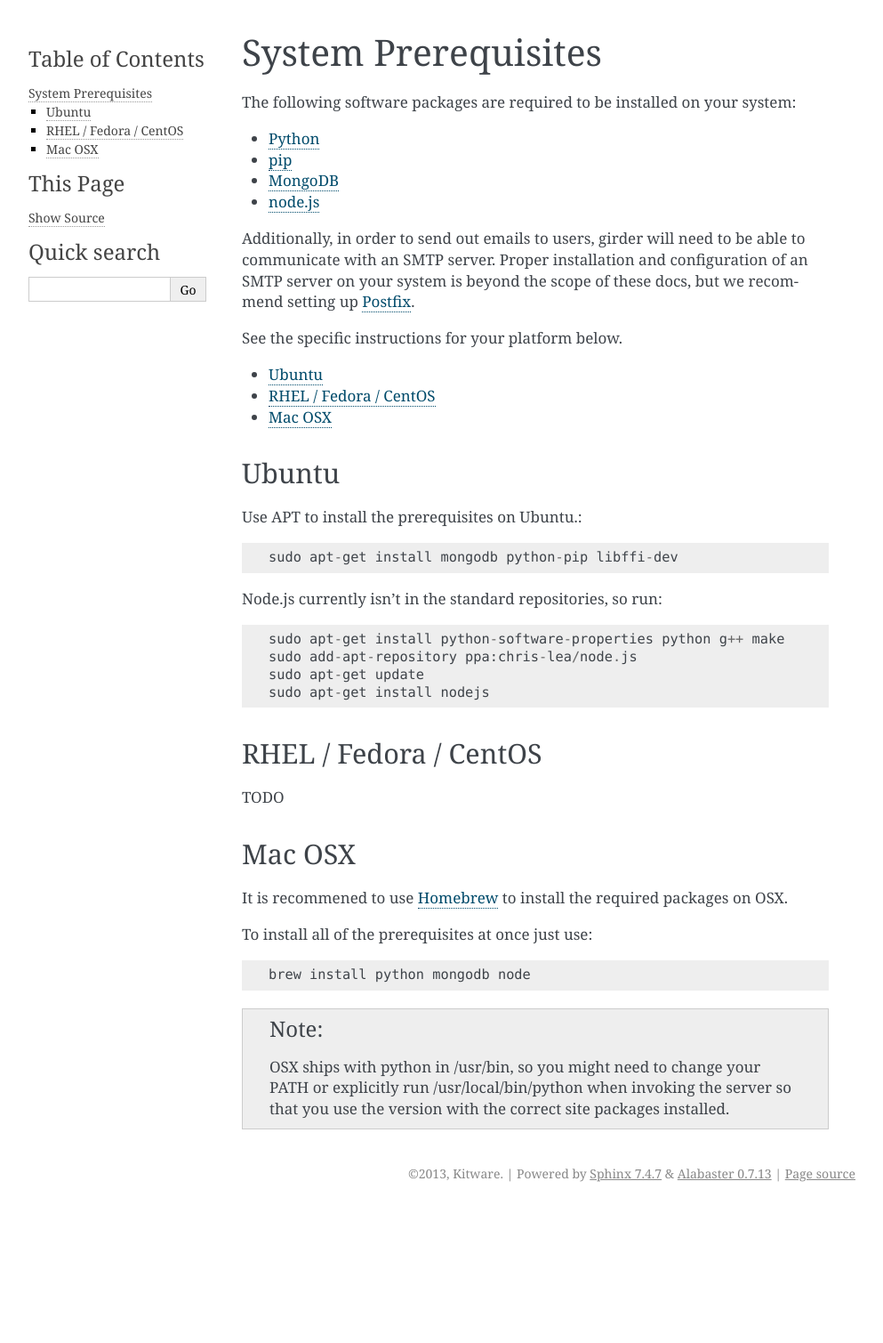
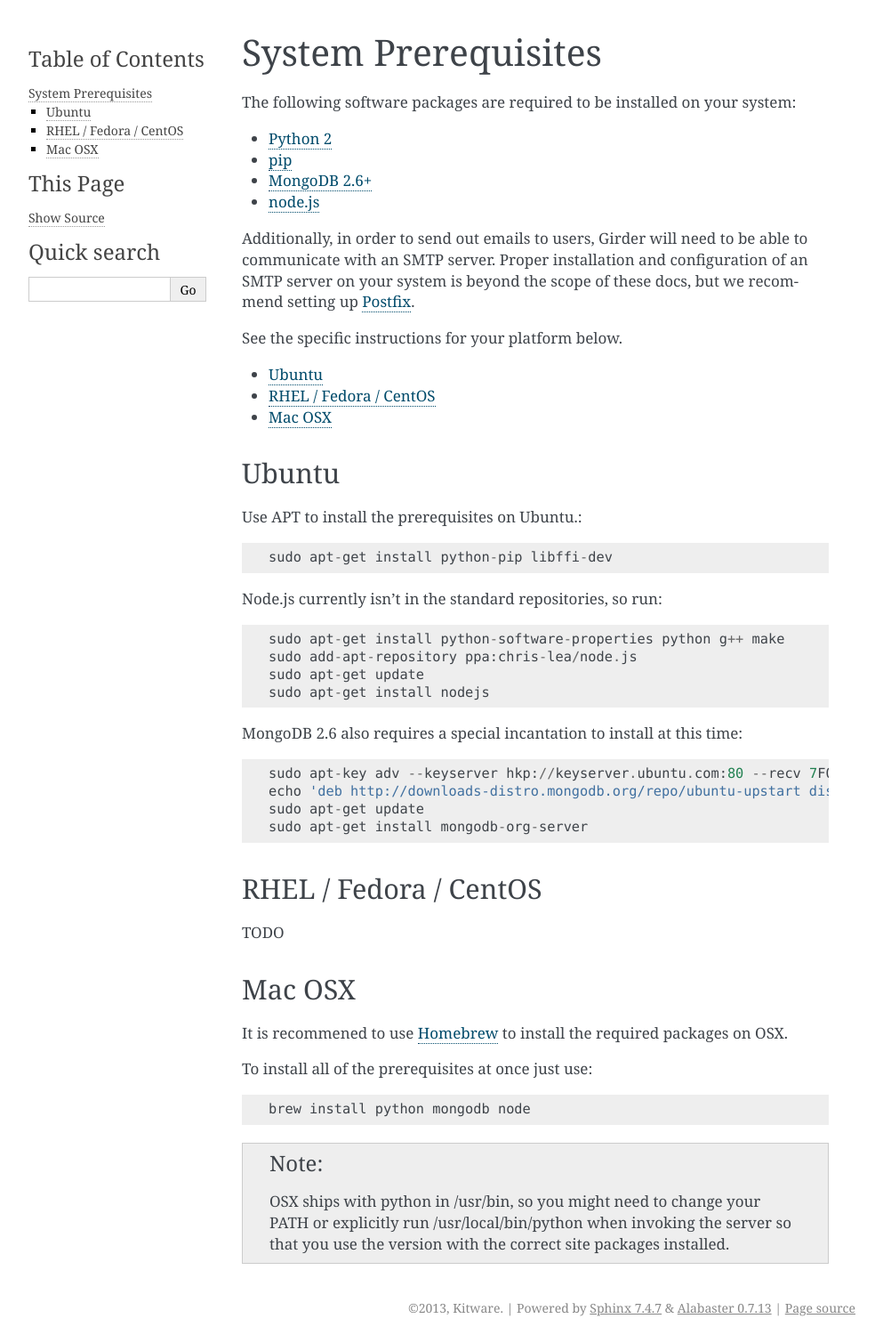
Before and after one commit to girder/girder, a Sphinx documentation site: the page built from docs/prerequisites.rst, in a window 1280 px wide. Shown: the whole page at 89% size, without its empty margins (148-1141 px from the left). Built offline with Sphinx 7.4.7, drawn with Linux system fonts in a browser that asks for light colours; before the commit the page ends 1358 px from its top, so only the background shows below that.

Commit message:
Document required version of mongodb and how to install it

```diff
--- a/docs/prerequisites.rst
+++ b/docs/prerequisites.rst
@@ -3,12 +3,12 @@
 
 The following software packages are required to be installed on your system:
 
-* `Python <http://python.org>`_
+* `Python 2 <http://python.org>`_
 * `pip <https://pypi.python.org/pypi/pi>`_
-* `MongoDB <http://www.mongodb.org/>`_
+* `MongoDB 2.6+ <http://www.mongodb.org/>`_
 * `node.js <http://nodejs.org/>`_
 
-Additionally, in order to send out emails to users, girder will need to be able
+Additionally, in order to send out emails to users, Girder will need to be able
 to communicate with an SMTP server. Proper installation and configuration of
 an SMTP server on your system is beyond the scope of these docs, but we
 recommend setting up `Postfix <http://www.postfix.org/documentation.html>`_.
@@ -34,6 +34,13 @@
     sudo add-apt-repository ppa:chris-lea/node.js
     sudo apt-get update
     sudo apt-get install nodejs
+
+MongoDB 2.6 also requires a special incantation to install at this time: ::
+
+    sudo apt-key adv --keyserver hkp://keyserver.ubuntu.com:80 --recv 7F0CEB10
+    echo 'deb http://downloads-distro.mongodb.org/repo/ubuntu-upstart dist 10gen' | sudo tee /etc/apt/sources.list.d/mongodb.list
+    sudo apt-get update
+    sudo apt-get install mongodb-org-server
 
 .. _rhel-fedora-centos:
 
```
Also changed, not shown: other parts of docs/prerequisites.rst (+1 -1 lines).
